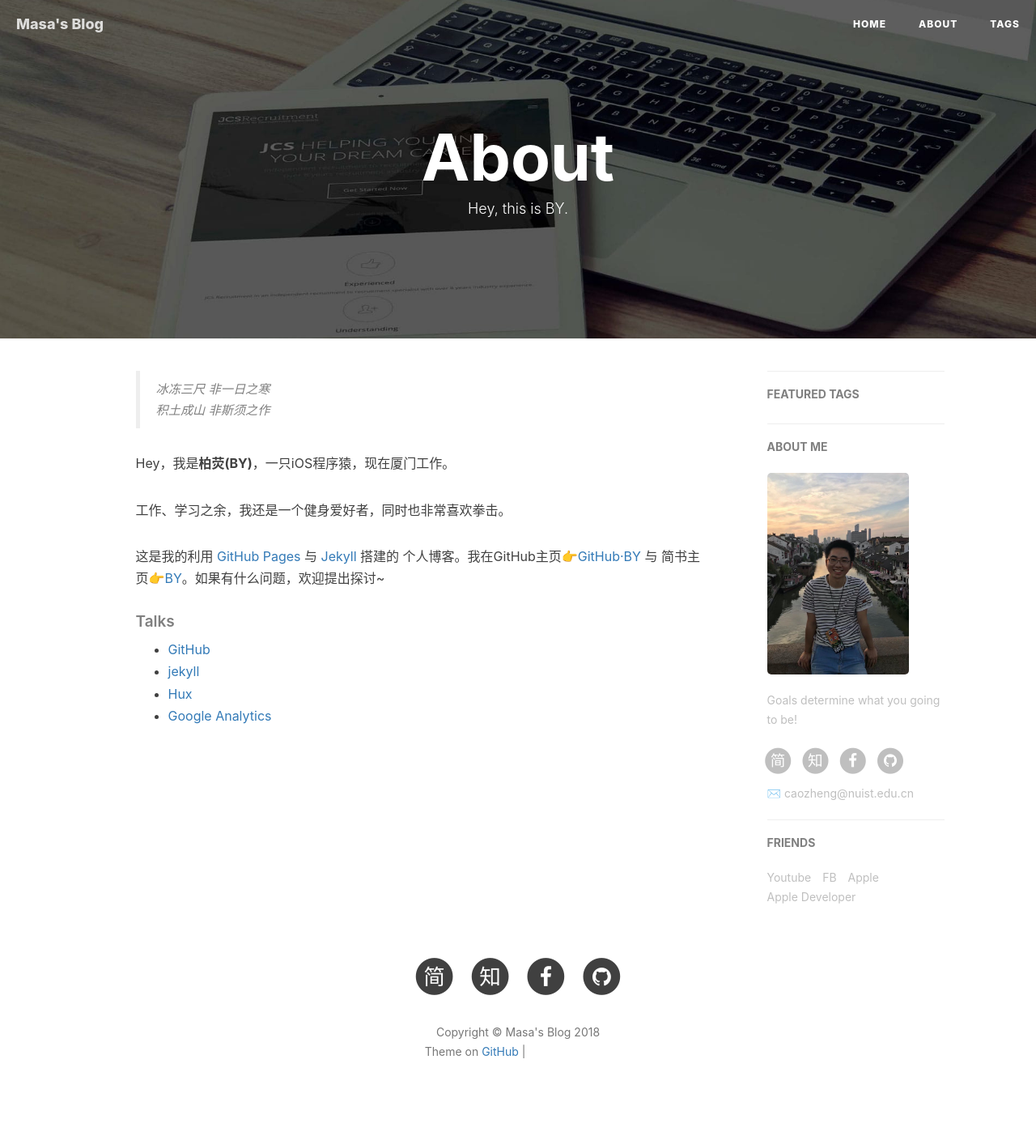
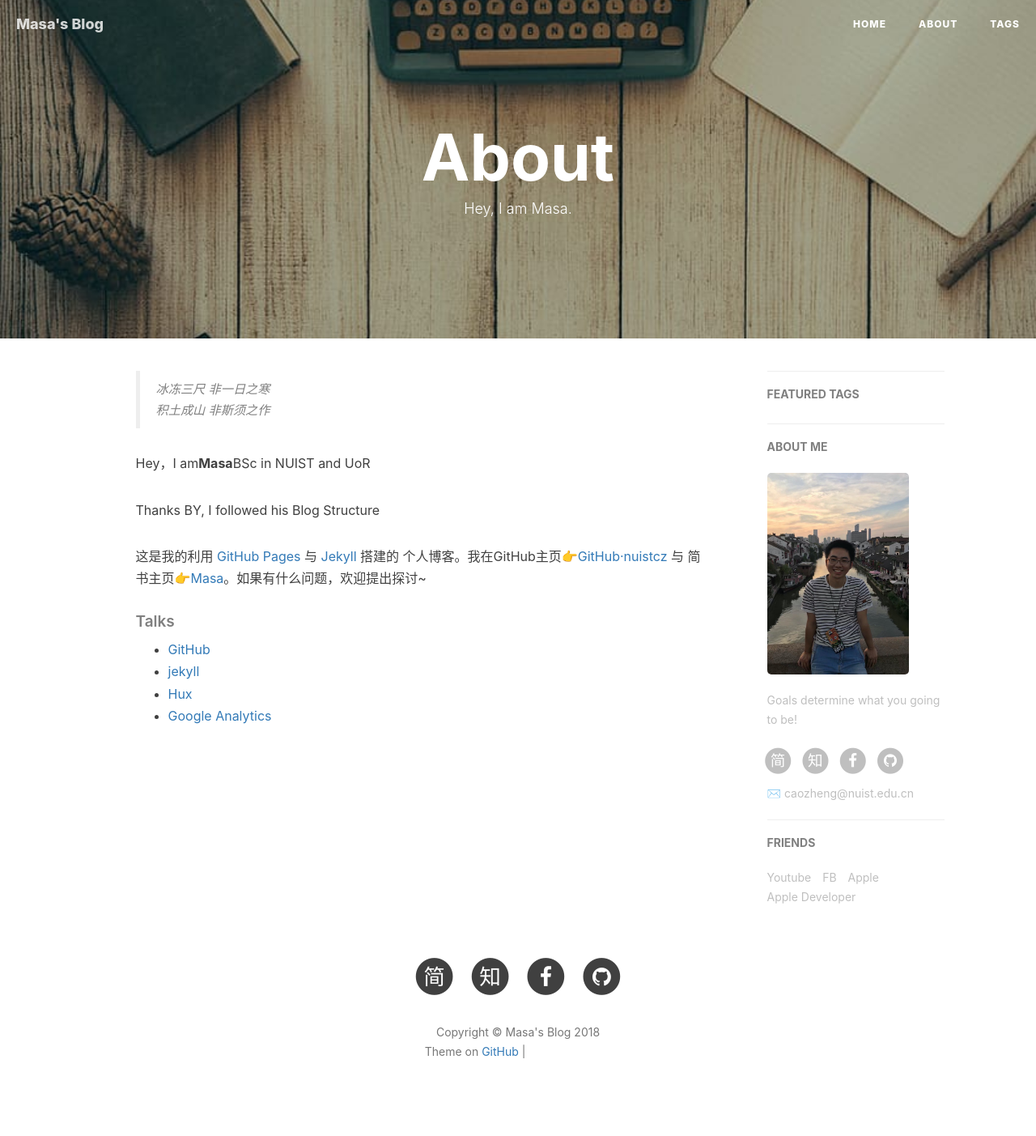
Before and after one commit to uorcz/nuistcz.github.io, a Jekyll site: the page built from about.html, in a window 1280 px wide. Shown: the whole page at 81% size. Built offline with Jekyll 4.4.1, drawn with Linux system fonts in a browser that asks for light colours; nearby versions of some CDN libraries; comment, search, counter and statistics services are not loaded; grey boxes are pictures that could not be loaded.

Commit message:
Update About Website

```diff
--- a/about.html
+++ b/about.html
@@ -1,8 +1,8 @@
 ---
 layout: page
 title: "About"
-description: "Hey, this is BY."
-header-img: "img/post-bg-rwd.jpg"
+description: "Hey, I am Masa."
+header-img: "img/post-bg-desk.jpg"
 ---
 
 <!-- Language Selector -->
@@ -18,11 +18,11 @@ header-img: "img/post-bg-rwd.jpg"
     <blockquote><p>冰冻三尺 非一日之寒<br>
     积土成山 非斯须之作</p></blockquote>
 
-    <p>Hey，我是<strong>柏荧(BY)</strong>，一只iOS程序猿，现在厦门工作。</p>
+    <p>Hey，I am<strong>Masa</strong>BSc in NUIST and UoR</p>
 
-    <p>工作、学习之余，我还是一个健身爱好者，同时也非常喜欢拳击。</p>
+    <p>Thanks BY, I followed his Blog Structure</p>
 
-    <p>这是我的利用 <a href="https://pages.github.com/">GitHub Pages</a> 与 <a href="http://jekyll.com.cn/">Jekyll</a> 搭建的 个人博客。我在GitHub主页<a href="https://github.com/qiubaiying">👉GitHub·BY</a> 与 简书主页<a href="https://http://www.jianshu.com/u/e71990ada2fd">👉BY</a>。如果有什么问题，欢迎提出探讨~</p>
+    <p>这是我的利用 <a href="https://pages.github.com/">GitHub Pages</a> 与 <a href="http://jekyll.com.cn/">Jekyll</a> 搭建的 个人博客。我在GitHub主页<a href="https://github.com/nuistcz">👉GitHub·nuistcz</a> 与 简书主页<a href="https://http://www.jianshu.com">👉Masa</a>。如果有什么问题，欢迎提出探讨~</p>
 
     <p></p>
 
```
Also changed, not shown: 2 other files.
